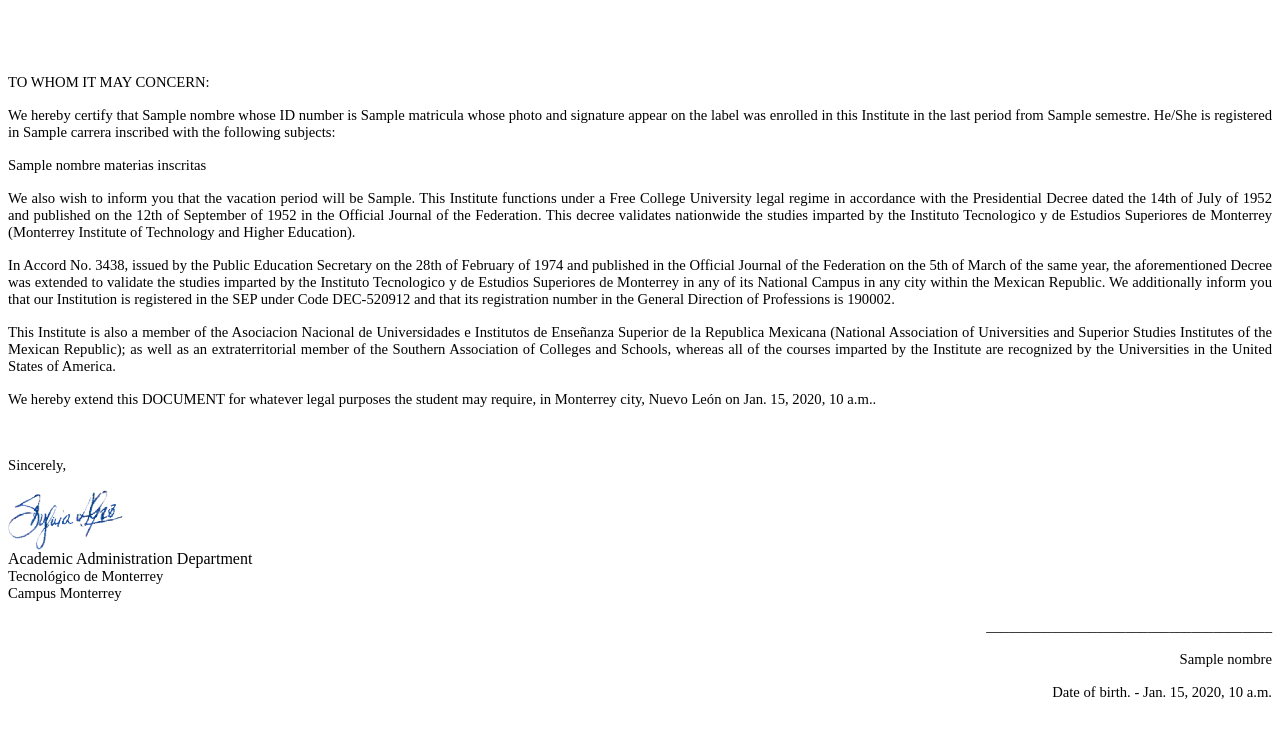
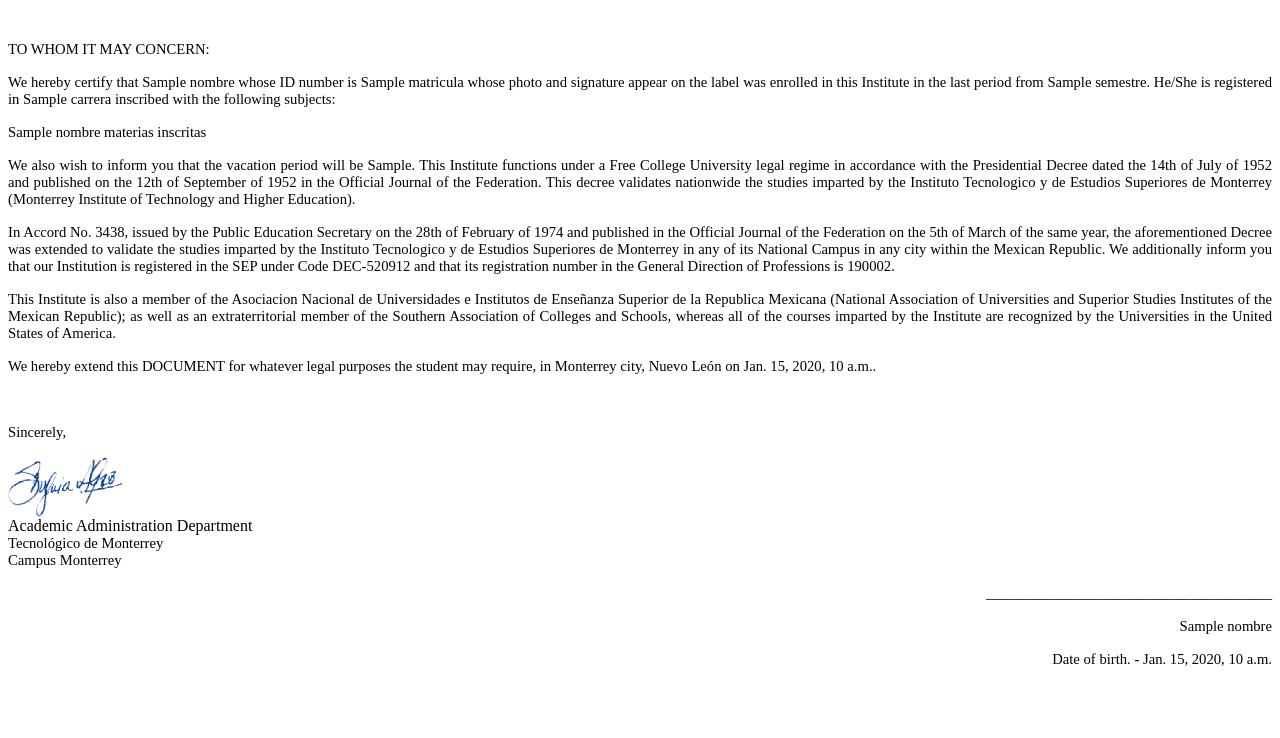
Before and after one commit to ProyectoIntegrador2018/STTA, a Django app: template back-end/STTEAPI/templates/Estudios con foto_INGLÉS.html in a window 1280 px wide. Shown: the top 738 px of the page. Run offline with Django 3.2, Linux system fonts and the light colour scheme; the template is opened without the code that fills it: most values are stand-ins (such as "Sample title", 1, 10 or a date in 2020).

Commit message:
fits to page

```diff
--- a/back-end/STTEAPI/templates/Estudios con foto_INGLÉS.html
+++ b/back-end/STTEAPI/templates/Estudios con foto_INGLÉS.html
@@ -6,9 +6,6 @@
 </head>
 
 <body>
-  <p>
-      <span style="font-size: 11.0pt;">&nbsp;</span>
-  </p>
   <p>
       <span style="font-size: 11.0pt;">&nbsp;</span>
   </p>
--- a/back-end/STTEAPI/templates/Estudios.html
+++ b/back-end/STTEAPI/templates/Estudios.html
@@ -7,7 +7,7 @@
 
 <body>
 
-    <div style="margin-left: 100px; margin-right: 100px; padding-top: 100px; padding-bottom: 100px">
+    <div style="margin-left: 100px; margin-right: 100px; padding-top: 50px; padding-bottom: 100px">
         <!-- Destinatario -->
         <p style="text-align: justify; tab-stops: 70.9pt;">
             <span style="font-size: 11.0pt;">A QUIEN CORRESPONDA:</span>
```
